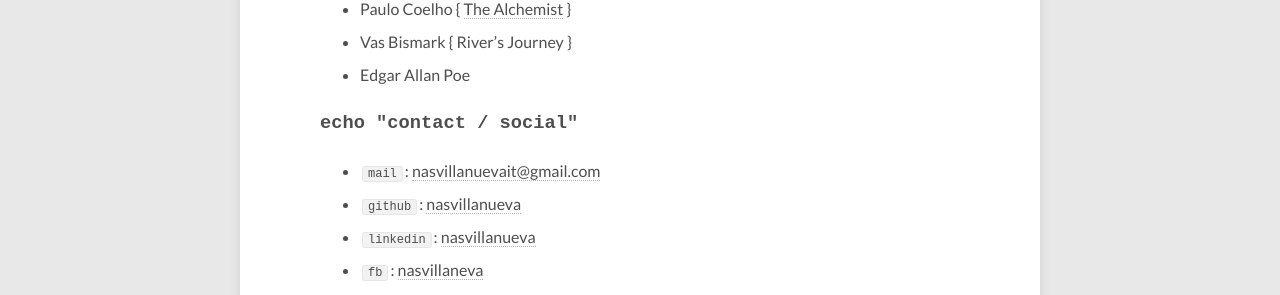
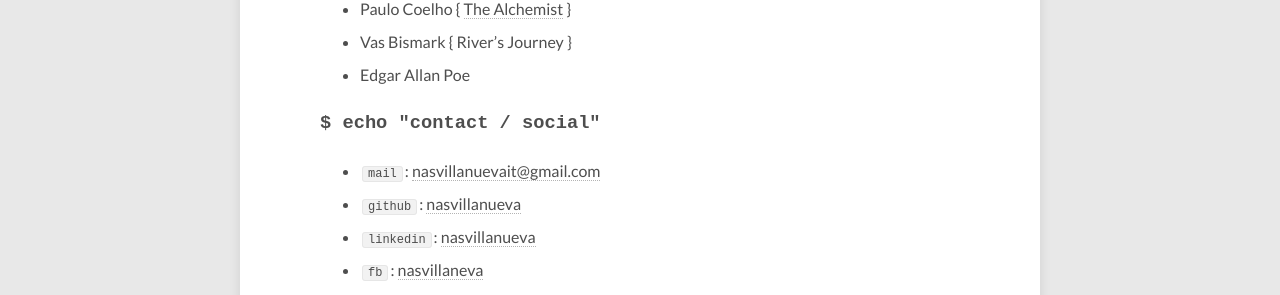
Before and after one commit to nasvillanueva/nasvillanueva.github.io, a Jekyll site: the page built from whoami.md, in a window 1280 px wide and 900 px high, scrolled down 1231 px. Shown: the part 218-513 px from the top of the window. Built offline with Jekyll 4.4.1, drawn with Linux system fonts in a browser that asks for light colours; nearby versions of some CDN libraries; comment, search, counter and statistics services are not loaded.

Commit message:
Added missing $ sign

```diff
--- a/whoami.md
+++ b/whoami.md
@@ -38,7 +38,7 @@ When I'm not working [or ricing] I usually play computer games, play with my cat
 - Vas Bismark { River's Journey }
 - Edgar Allan Poe
 
-### `echo "contact / social"`
+### `$ echo "contact / social"`
 
 - `mail`: [nasvillanuevait@gmail.com](mailto:nasvillanuevait@gmail.com)
 - `github`: [nasvillanueva](https://github.com/nasvillanueva)
```
